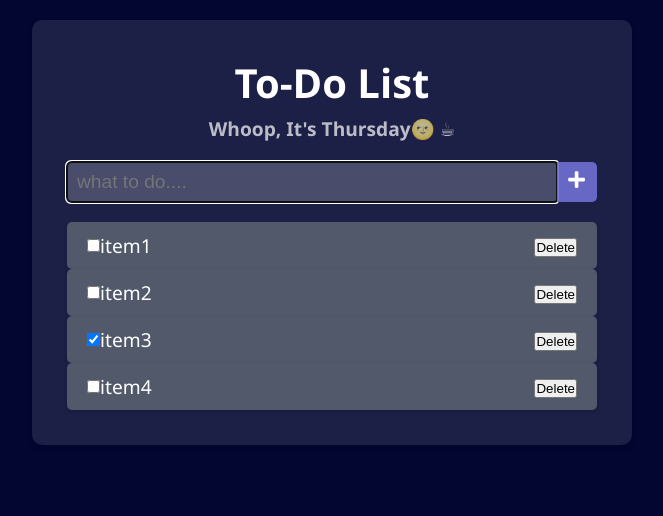
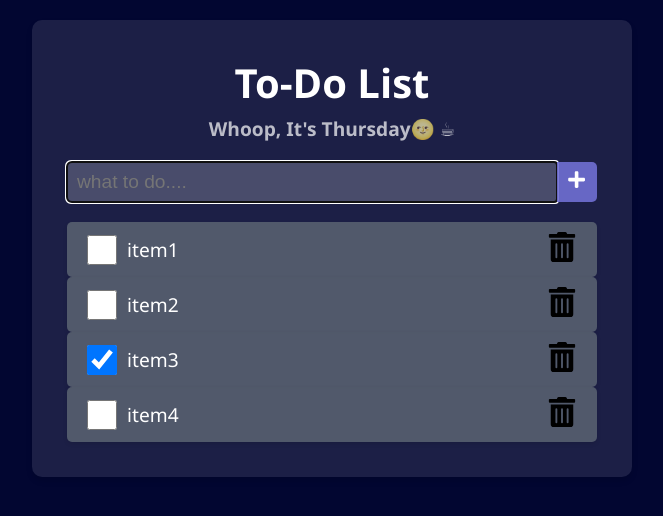
Before and after one commit to thejas-1999/todo-meta, a React (Vite) app: page / in a window 1280 px wide. Shown: the top 516 px of the page, without its empty margins (308-971 px from the left). Built offline with nearby package versions, Linux system fonts and the light colour scheme.

Commit message:
Add the check function to the items

```diff
--- a/src/Components/Todo/Todo.css
+++ b/src/Components/Todo/Todo.css
@@ -17,3 +17,50 @@
   flex: 1;
   font-size: 1.2rem;
 }
+
+.todo.checked {
+  background-color: rgba(131, 149, 167, 0.9);
+}
+
+.todo:hover {
+  background-color: rgba(113, 128, 147, 0.9);
+}
+
+.left {
+  display: flex;
+  align-items: center;
+  cursor: pointer;
+}
+
+.left input[type="checkbox"] {
+  margin-right: 10px;
+  width: 30px;
+  height: 30px;
+}
+
+.left label {
+  flex: 1;
+  font-size: 1.2rem;
+  color: #fff;
+}
+
+.right {
+  cursor: pointer;
+}
+
+.right svg {
+  width: 30px;
+  height: 30px;
+  color: black;
+}
+
+.right svg:focus,
+.right svg:hover {
+  color: red;
+}
+
+@media screen and (max-width: 600px) {
+  .app {
+    padding: 10px;
+  }
+}
--- a/src/Components/Todo/Todo.jsx
+++ b/src/Components/Todo/Todo.jsx
@@ -1,4 +1,5 @@
 import { useState } from "react";
+import { FaTrashAlt } from "react-icons/fa";
 import "../Todo/Todo.css";
 const Todo = () => {
   const [items, setItems] = useState([
@@ -23,18 +24,30 @@ const Todo = () => {
       item: "item4",
     },
   ]);
+
+  const handleCheck = (id) => {
+    const listItems = items.map((item) =>
+      item.id === id ? { ...item, checked: !item.checked } : item
+    );
+    setItems(listItems);
+  };
+
   return (
     <div className="todos">
       <ul>
         {items.map((item) => (
           <li className="todo" key={item.id}>
             <div className="left">
-              <input type="checkbox" checked={item.checked} />
+              <input
+                type="checkbox"
+                onChange={() => handleCheck(item.id)}
+                checked={item.checked}
+              />
             </div>
 
             <label htmlFor="">{item.item}</label>
             <div className="right">
-              <button>Delete</button>
+              <FaTrashAlt role="button" tabIndex="0" />
             </div>
           </li>
         ))}
```
